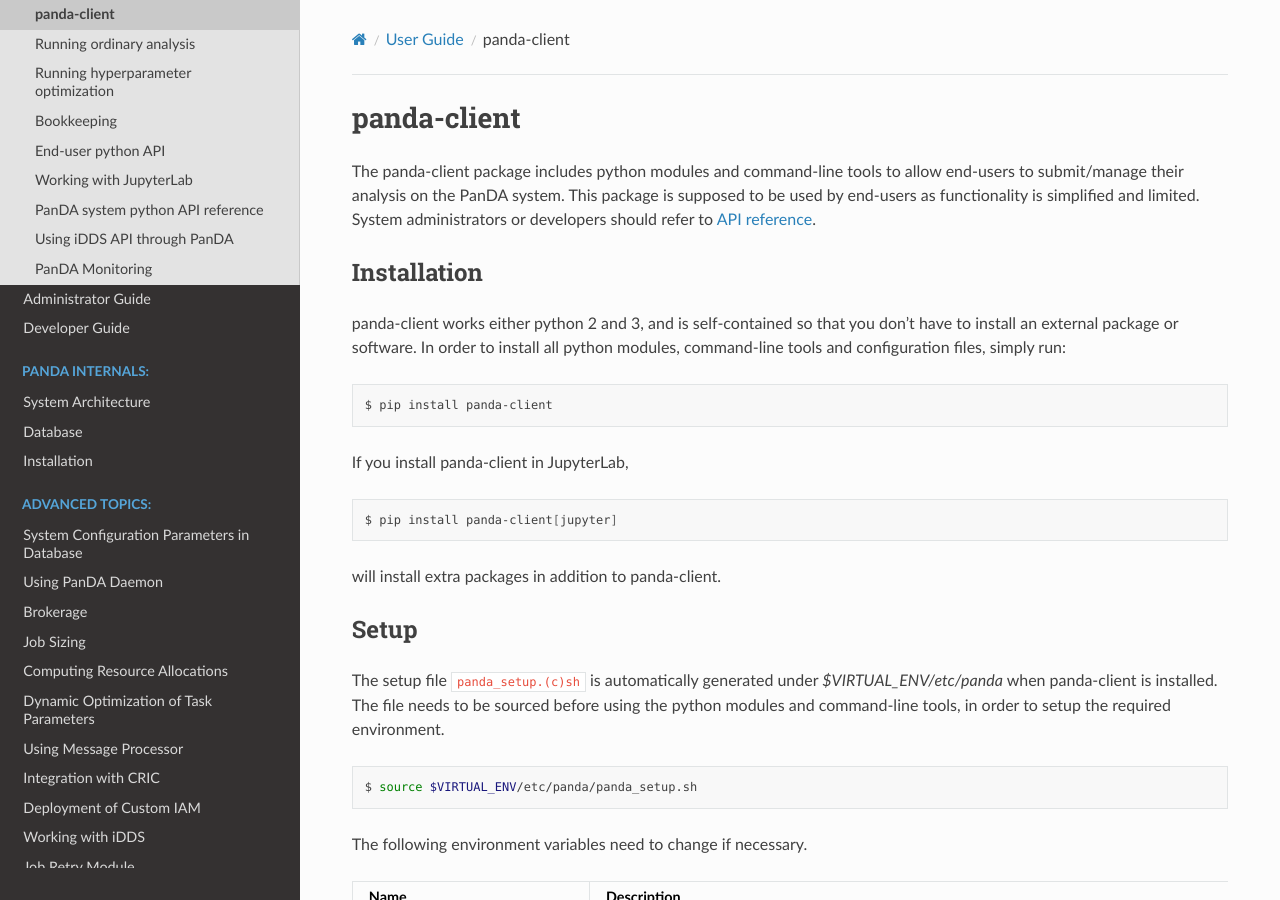
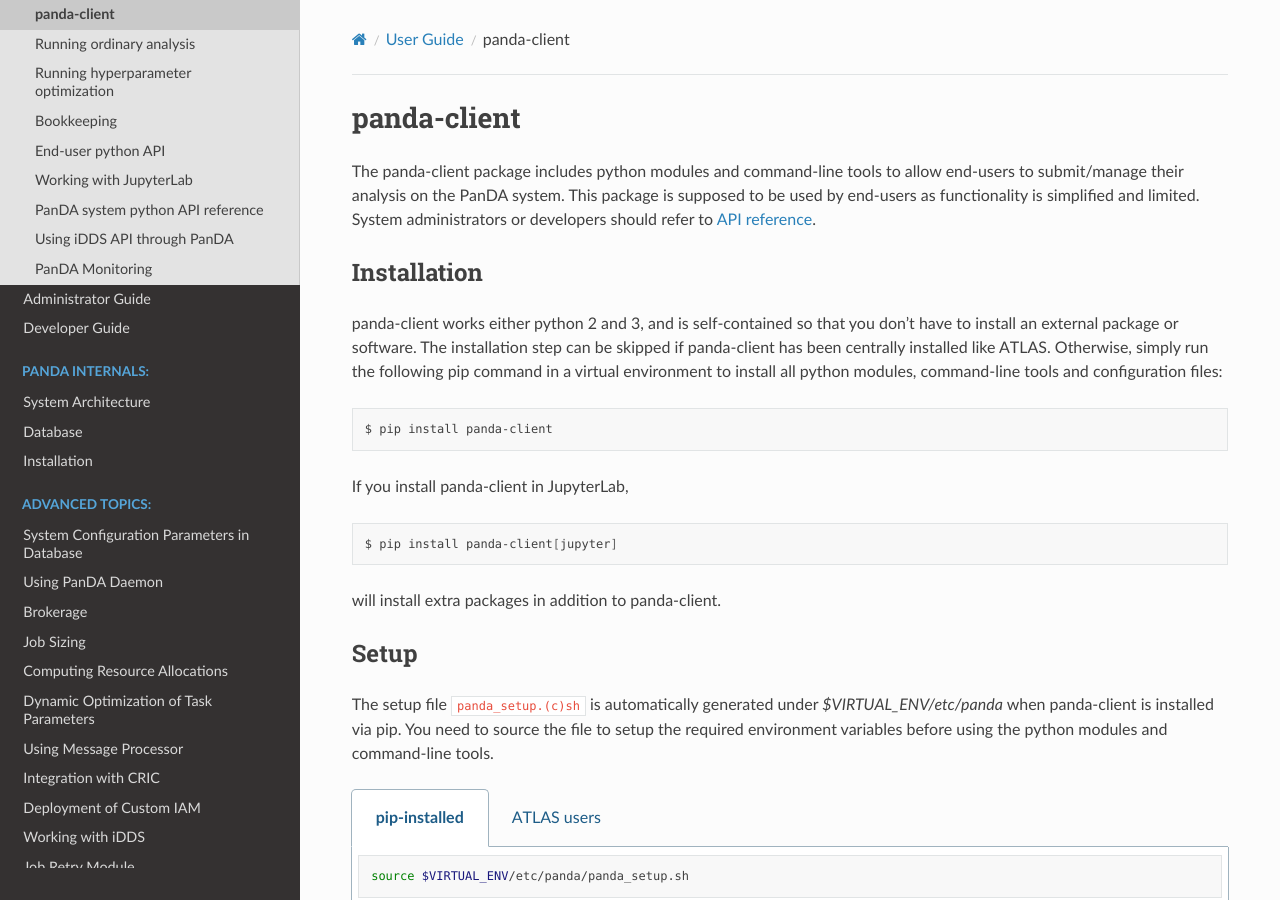
Before and after one commit to PanDAWMS/panda-docs, a Sphinx documentation site: the page built from docs/source/client/panda-client.rst, in a window 1280 px wide and 900 px high. Built offline with Sphinx 7.4.7 and the Read the Docs theme 2.0.0, drawn with Linux system fonts in a browser that asks for light colours.

Commit message:
panda-client

```diff
--- a/docs/source/client/panda-client.rst
+++ b/docs/source/client/panda-client.rst
@@ -9,7 +9,9 @@
 Installation
 ==============
 panda-client works either python 2 and 3, and is self-contained so that you don't have to install an external
-package or software. In order to install all python modules, command-line tools and configuration files, simply run:
+package or software. The installation step can be skipped if panda-client has been centrally installed like ATLAS.
+Otherwise, simply run the following pip command in a virtual environment to install all python modules,
+command-line tools and configuration files:
 
 .. prompt:: bash
 
@@ -27,12 +29,20 @@
 Setup
 ==============
 The setup file ``panda_setup.(c)sh`` is automatically generated under *$VIRTUAL_ENV/etc/panda* when panda-client
-is installed. The file needs to be sourced before using the python modules and command-line tools, in order to setup
-the required environment.
+is installed via pip. You need to source the file to setup the required environment variables before using the
+python modules and command-line tools.
 
-.. prompt:: bash
+.. tabs::
 
-    source $VIRTUAL_ENV/etc/panda/panda_setup.sh
+   .. code-tab:: bash pip-installed
+
+       source $VIRTUAL_ENV/etc/panda/panda_setup.sh
+
+   .. code-tab:: bash ATLAS users
+
+       export ATLAS_LOCAL_ROOT_BASE=/cvmfs/atlas.cern.ch/repo/ATLASLocalRootBase
+       setupATLAS
+       lsetup panda
 
 The following environment variables need to change if necessary.
 
```
